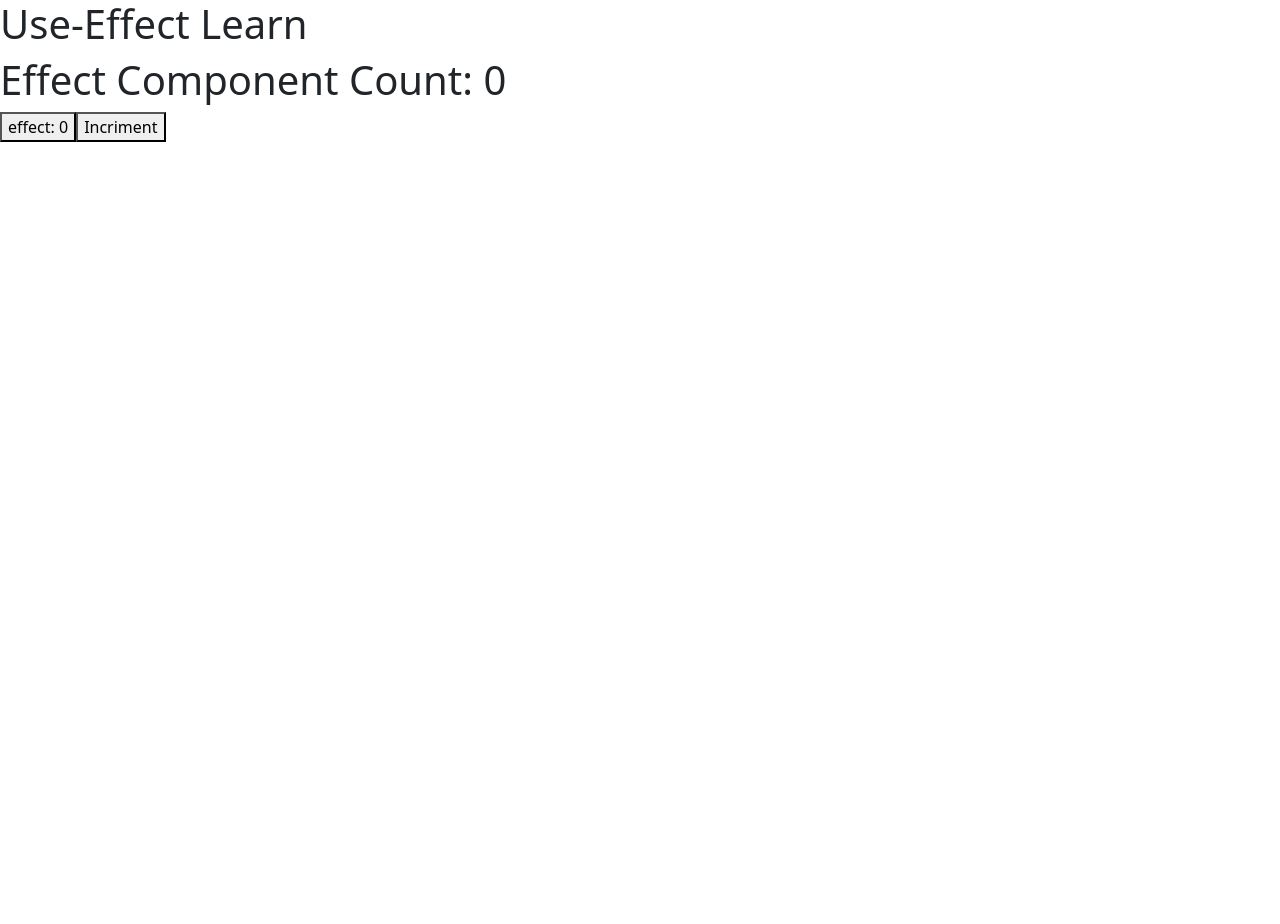
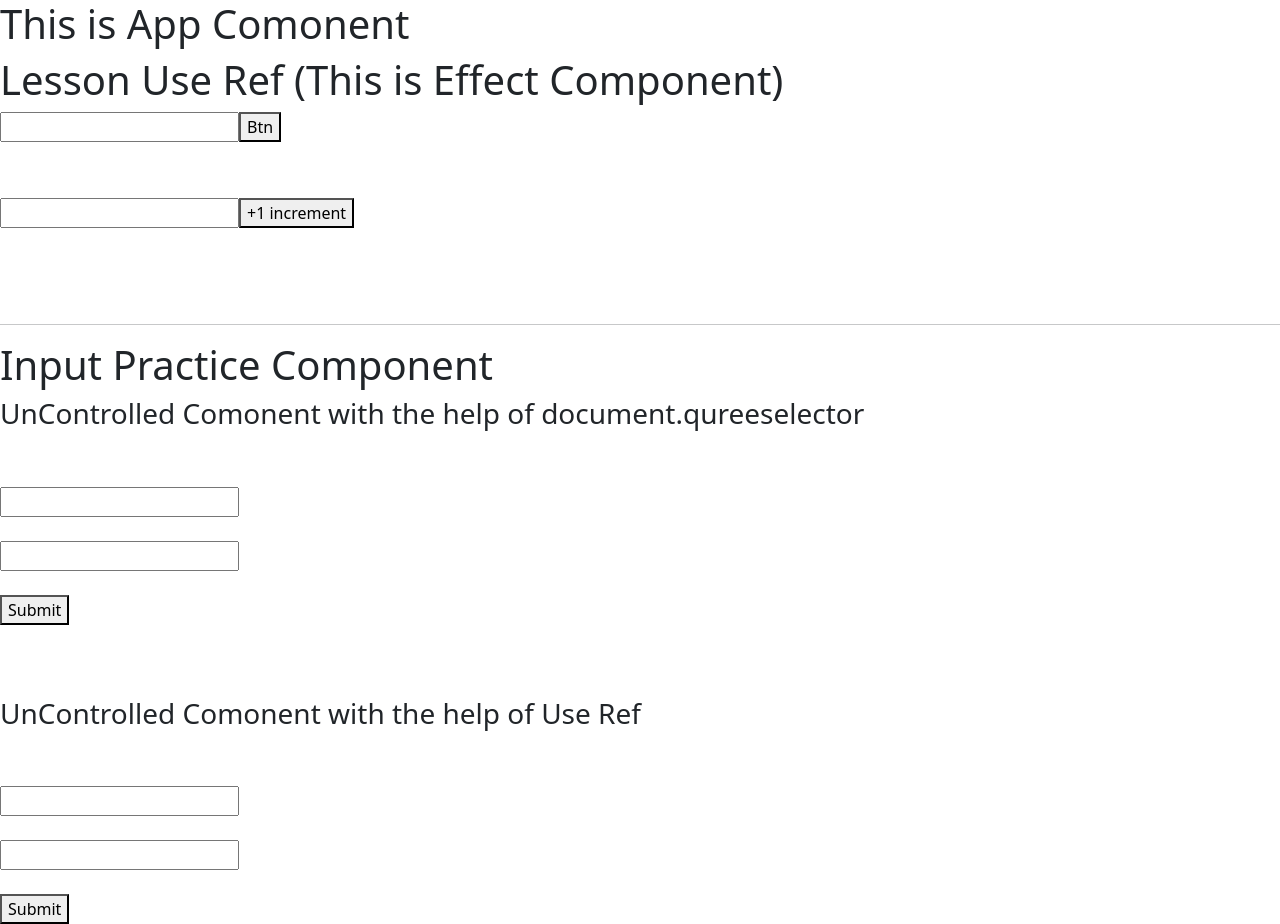
Before and after one commit to Mr-Mudasir-Dev/react-learning-journey, a React (Vite) app in the folder react-practice/: page / in a window 1280 px wide. Before the commit the page ends 800 px from the top, so only its background shows below. Built offline with nearby package versions, Linux system fonts and the light colour scheme.

Commit message:
Use Ref & controlled/uncontrolled component learn

```diff
--- a/react-practice/src/App.jsx
+++ b/react-practice/src/App.jsx
@@ -1,32 +1,17 @@
-import { useEffect, useState } from "react";
 import reactLogo from "./assets/react.svg";
 import viteLogo from "/vite.svg";
 import Effect from "./effect";
+import Practice from "./Practice";
 
 function App() {
-  const [count, setcount] = useState(0);
-
-  // useEffect(() => {
-  //   console.log("Useeffect function called sirf ek dafa chalyga");
-  // }, []);
-
-  // useEffect(() => {
-  //   once();
-  // }, []); // ya sirf ek bar chalyga jab ya component open hoga
-
-  // useEffect(() => {
-  //   console.log("Count k sat bar bar call");
-  // }, [count]); // ya sirf count state k sat he chalyga ga bar bar
-
-  const once = () => {
-    console.log("Once Function called");
-  };
-
   return (
     <>
-      <h1>Use-Effect Learn</h1>
-      <Effect prop={count} fun={once} />
-      <button onClick={() => setcount((pre) => pre + 1)}>Incriment</button>
+      <h1>This is App Comonent</h1>
+      <Effect />
+      <br />
+      <br />
+      <br />
+      <Practice />
     </>
   );
 }
--- /dev/null
+++ b/react-practice/src/Practice.jsx
@@ -0,0 +1,53 @@
+import { useRef } from "react";
+
+const Practice = () => {
+  const unam = useRef();
+  const upass = useRef();
+
+  function dqsinputref(e) {
+    e.preventDefault();
+    console.log(unam.current.value, upass.current.value);
+  }
+
+  const dqsinput = (event) => {
+    event.preventDefault();
+    console.log(document.querySelector("#unam").value);
+    console.log(document.querySelector("#upass").value);
+  };
+
+  return (
+    <>
+      <hr />
+      <h1>Input Practice Component</h1>
+      <h3>UnControlled Comonent with the help of document.qureeselector</h3>
+      <br />
+      <br />
+      <form action="" onSubmit={dqsinput}>
+        <input type="text" id="unam" />
+        <br />
+        <br />
+        <input type="password" id="upass" />
+        <br />
+        <br />
+        <button>Submit</button>
+      </form>
+      <br />
+      <br />
+      <br />
+      <h3>UnControlled Comonent with the help of Use Ref</h3>
+      <br />
+      <br />
+      <form action="" onSubmit={dqsinputref}>
+        <input type="text" ref={unam} />
+        <br />
+        <br />
+        <input type="password" ref={upass} />
+        <br />
+        <br />
+        <button>Submit</button>
+      </form>
+    </>
+  );
+};
+
+export default Practice;
--- a/react-practice/src/effect.jsx
+++ b/react-practice/src/effect.jsx
@@ -1,16 +1,31 @@
-import { useEffect, useState } from "react";
+import { useRef, useState } from "react";
 
-const Effect = ({ prop, fun }) => {
-  const [count, setcount] = useState(0);
+const Effect = () => {
+  const [text, settext] = useState();
+  const [inc, setinc] = useState();
+  const inputref = useRef();
+  const incree = useRef();
 
-  useEffect(() => {
-    fun();
-  }, [prop]);
+  const sub = () => {
+    settext(inputref.current.value);
+    inputref.current.focus();
+    inputref.current.value = "";
+  };
+  function incr() {
+    setinc(Number(incree.current.value) + 1);
+  }
 
   return (
     <>
-      <h1>Effect Component Count: {prop}</h1>
-      <button onClick={() => setcount((pre) => pre + 1)}>effect: {count}</button>
+      <h1>Lesson Use Ref (This is Effect Component)</h1>
+      <input ref={inputref} type="text" />
+      <button onClick={sub}>Btn</button>
+      <h2>{text}</h2>
+      <br />
+      <br />
+      <input ref={incree} type="number" />
+      <button onClick={incr}>+1 increment</button>
+      <h2>{inc}</h2>
     </>
   );
 };
```
